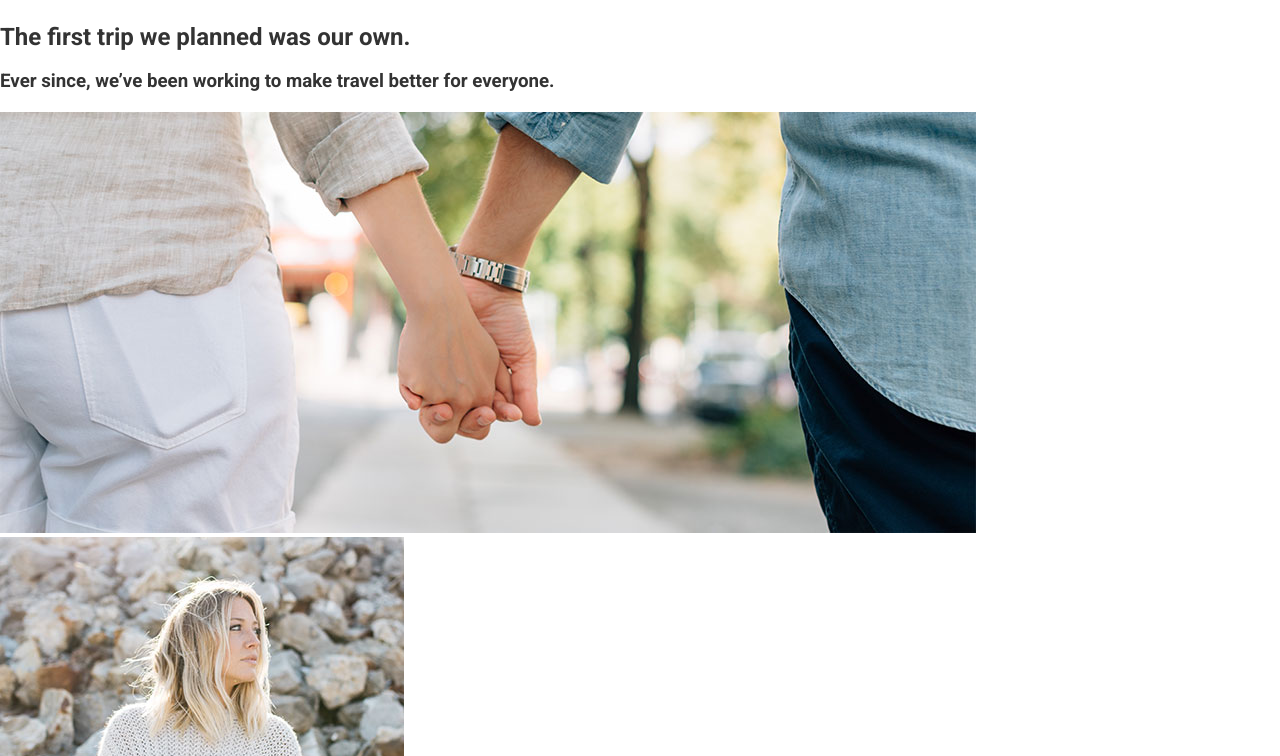
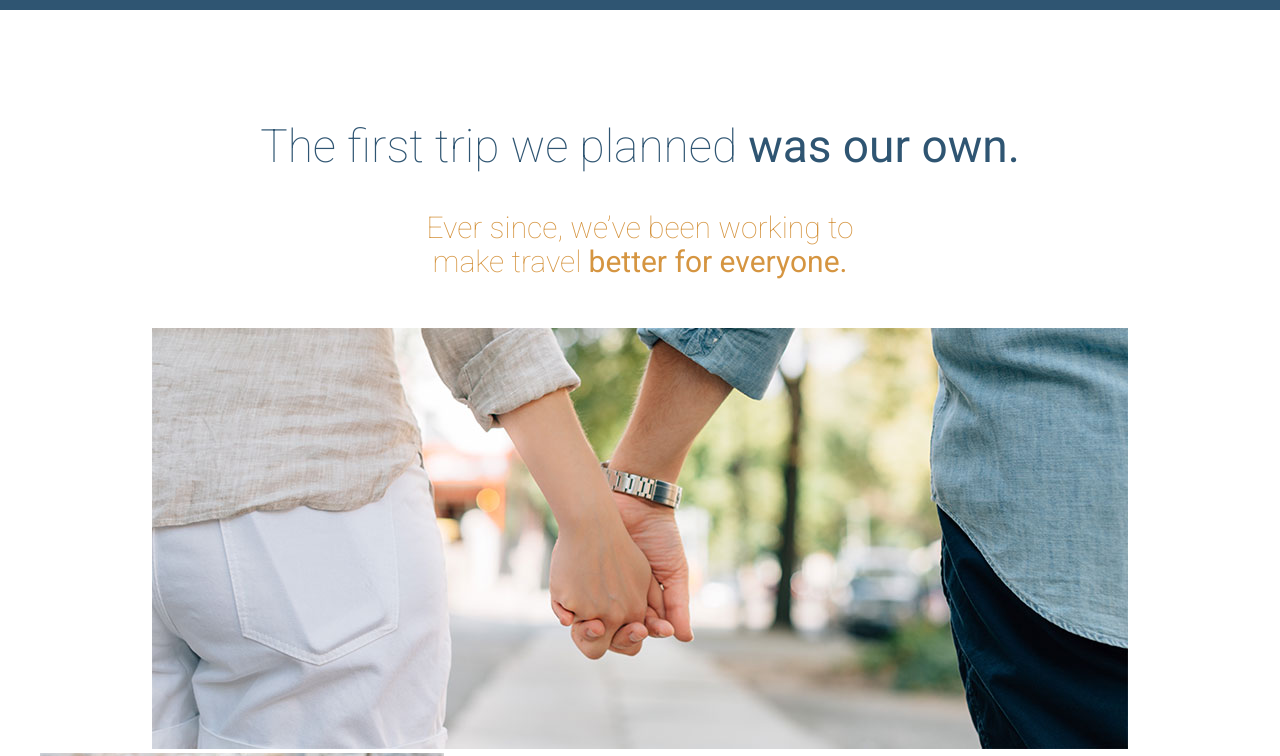
Before and after one commit to wsolution-heim/travel-site, a website: page app/index.html in a window 1280 px wide. Shown: the part 1009-1765 px from the top of the page. Drawn offline with Linux system fonts and the light colour scheme.

Commit message:
Beginn with css

```diff
--- a/app/assets/styles/modules/_btn.css
+++ b/app/assets/styles/modules/_btn.css
@@ -10,7 +10,10 @@
 	}
 
 	&--large {
-		font-size: 1.25rem;
 		padding: 1.1rem 1.9rem;
+
+		@media (--small-viewport) {
+			font-size: 1.25rem;
+		}
 	}
 }
--- /dev/null
+++ b/app/assets/styles/modules/_headline.css
@@ -0,0 +1,44 @@
+.headline {
+	font-weight: 300;
+	font-size: 1.9rem;
+	color: $mainBlue;
+
+	@media (--small-viewport) {
+		font-size: 2.875rem;
+	}
+
+	&--centered {
+		text-align: center;
+	}
+
+	&--orange {
+		color: $mainOrange;
+	}
+
+	&--small {
+		font-size: 1.3rem;
+
+		@media (--small-viewport) {
+			font-size: 1.875rem;
+		}
+	}
+
+	&--narrow {
+		max-width: 500px;
+		margin-left: auto;
+		margin-right: auto;
+	}
+
+	&--light {
+		font-weight: 100;
+	}
+
+	&--b-margin-light {
+		margin-bottom: .5em;
+	}
+
+	&--b-margin-large {
+		margin-bottom: 1.6em;
+	}
+
+}
--- /dev/null
+++ b/app/assets/styles/modules/_page-section.css
@@ -0,0 +1,14 @@
+.page-section {
+	padding: 1.2rem 0;
+
+	@media (--medium-viewport) {
+		padding: 4.5rem 0;
+	}
+
+	&--blue {
+		background-color: $mainBlue;
+		color: #fff;
+	}
+
+
+}
--- /dev/null
+++ b/app/assets/styles/modules/_wrapper.css
@@ -0,0 +1,17 @@
+.wrapper {
+	padding-left: 18px;
+	padding-right: 18px;
+	max-width: 1200px;
+	margin-left: auto;
+	margin-right: auto;
+
+	&--medium {
+		max-width: 976px;
+	}
+
+	/* wenn ein wrapper in einen anderen wrapper greift --> padding aufheben */
+	.wrapper {
+		padding-left: 0;
+		padding-right: 0;
+	}
+}
--- a/app/assets/styles/styles.css
+++ b/app/assets/styles/styles.css
@@ -4,3 +4,6 @@
 @import "base/_variables";
 @import "modules/_large-hero";
 @import "modules/_btn";
+@import "modules/_wrapper";
+@import "modules/_page-section";
+@import "modules/_headline";
--- a/app/index.html
+++ b/app/index.html
@@ -26,30 +26,37 @@
       <source srcset="assets/images/hero--large.jpg 1920w, assets/images/hero--large-hi-dpi.jpg 3840w" media="(min-width:1380px)">
       <source scrset="assets/images/hero--medium.jpg 1380w, assets/images/hero--medium-hi-dpi.jpg 2760w" media="(min-width: 990px)">
       <source srcset="assets/images/hero--small.jpg 990w, assets/images/hero--small-hi-dpi.jpg 1980w" media="(min-width: 600px)">
-      <img srcset="assets/images/hero--smaller.jpg 640w, assets/images/hero--smaller-hi-dpi.jpg 1280w">
+      <img srcset="assets/images/hero--smaller.jpg 640w, assets/images/hero--smaller-hi-dpi.jpg 1280w" class="large-hero__image">
   </picture>
     <div class="large-hero__text-content">
+      <div class="wrapper">
         <h1 class="large-hero__title">Your clarity.</h1>
         <h2 class="large-hero__subtitle">One trip away.</h2>
         <p class="large-hero__description">We create soul restoring journeys that inspire you to be you.</p>
         <p><a href="#" class="btn btn--orange btn--large">Get Started Today</a></p>
       </div>
   </div>
+  </div>
 
-  <div id="our-beginning">
-    <h2>The first trip we planned was our own.</h2>
-    <h3>Ever since, we&rsquo;ve been working to make travel better for everyone.</h3>
+  <div id="our-beginning" class="page-section">
+    <div class="wrapper">
+      <h2 class="headline headline--centered headline--light headline--b-margin-small">The first trip we planned <strong>was our own.</strong></h2>
+      <h3 class="headline headline--centered headline--orange headline--small headline--narrow headline--light headline--b-margin-large">Ever since, we&rsquo;ve been working to make travel <strong>better for everyone.</strong></h3>
+      <div class="wrapper wrapper--medium">
         <img src="assets/images/first-trip.jpg" alt="Couple walking down a street.">
+      </div>
       <img src="assets/images/our-start.jpg" alt="Our founder, Jane Doe">
-    <h2>Here&rsquo;s how we got started&hellip;</h2>
+      <h2  class="headline">Here&rsquo;s how we got started&hellip;</h2>
       <p>Lorem ipsum dolor sit amet, consectetur adipisicing elit, sed do eiusmod tempor incididunt ut labore et dolore magna aliqua. Ut enim ad minim veniam, <a href="#">quis nostrud exercitation</a> ullamco laboris nisi ut aliquip ex ea commodo consequat. Duis aute irure dolor in reprehenderit in voluptate velit esse cillum dolore eu fugiat nulla pariatur. Excepteur sint occaecat cupidatat non proident, sunt in culpa qui officia deserunt mollit anim id est laborum.</p>
       <p>Duis aute irure dolor in <strong>reprehenderit in</strong> voluptate velit esse cillum dolore eu fugiat nulla pariatur. Excepteur sint occaecat cupidatat non proident, sunt in culpa qui officia deserunt mollit anim id est laborum. Lorem ipsum dolor sit amet, consectetur adipisicing elit, sed do eiusmod tempor incididunt ut labore et dolore magna aliqua.</p>
       <p>Duis aute irure dolor in reprehenderit in voluptate velit esse cillum dolore eu fugiat nulla pariatur. Excepteur sint occaecat cupidatat non proident, sunt in culpa qui officia deserunt mollit anim id est laborum velit esse cillum <strong>dolore eu fugiat.</strong></p>
     </div>
+  </div>
 
-  <div id="features">
+  <div id="features" class="page-section page-section--blue">
+    <div class="wrapper">
       <img src="assets/images/icons/star.svg">
-    <h2>Our Features</h2>
+      <h2 class="headline">Our Features</h2>
 
       <img src="assets/images/icons/rain.svg">
       <h3>We&rsquo;ll Watch the Weather</h3>
@@ -67,10 +74,12 @@
       <h3>Survival Kit</h3>
       <p>Everytime you book an escape with us we send you a survival kit with the finest materials. The kit will allow you to setup a tent, start a fire, scratch your own back and lower your taxes.</p>
     </div>
+  </div>
 
   <div id="testimonials">
+    <div class="wrapper">
       <img src="assets/images/icons/comment.svg">
-    <h2>Real Testimonials</h2>
+      <h2 class="headline">Real Testimonials</h2>
 
       <img src="assets/images/testimonial-jane.jpg">
       <h3>Jane Doe</h3>
@@ -87,9 +96,12 @@
       <h3>6 Time Escaper</h3>
       <p>&ldquo;Duis aute irure dolor in reprehenderit in voluptate velit esse cillum dolore eu fugiat nulla pariatur. Excepteur sint occaecat cupidatat non proident, sunt in culpa qui officia deserunt mollit anim id est laborum. Lorem ipsum dolor sit amet, consectetur adipisicing elit, sed do eiusmod tempor incididunt ut.&rdquo;</p>
     </div>
+  </div>
 
   <footer>
+    <div class="wrapper">
       <p>Copyright &copy; 2016 Clear View Escapes. All rights reserved. <a href="#" class="btn btn--orange">Get in Touch</a></p>
+    </div>
   </footer>
 </body>
 </html>
--- a/app/temp/styles/styles.css
+++ b/app/temp/styles/styles.css
@@ -462,7 +462,12 @@ img {
 
 .large-hero {
 	position: relative;
+	border-bottom: 10px solid #2f5572;
 }
+
+.large-hero__image {
+		display: block;
+	}
 
 .large-hero__text-content {
 		position: absolute;
@@ -477,53 +482,27 @@ img {
 .large-hero__title {
 		font-weight: 300;
 		color: #2f5572;
-		font-size: 1.2rem;
+		font-size: 2.4rem;
 		margin: 0;
+
 	}
 
 @media (min-width: 530px) {
 
 .large-hero__title {
-			font-size: 2rem
-	}
-		}
+			font-size: 4.8rem
 
-@media (min-width: 800px) {
-
-.large-hero__title {
-			font-size: 3.2rem
-	}
-		}
-
-@media (min-width: 800px) {
-
-.large-hero__title {
-			font-size: 4.8rem
 	}
 		}
 
 .large-hero__subtitle {
 		font-weight: 300;
 		color: #2f5572;
-		font-size: 1.1rem;
+		font-size: 1.5rem;
 		margin: 0;
 	}
 
 @media (min-width: 530px) {
-
-.large-hero__subtitle {
-			font-size: 1.7rem
-	}
-		}
-
-@media (min-width: 800px) {
-
-.large-hero__subtitle {
-			font-size: 2.4rem
-	}
-		}
-
-@media (min-width: 1200px) {
 
 .large-hero__subtitle {
 			font-size: 2.9rem
@@ -532,13 +511,20 @@ img {
 
 .large-hero__description {
 		color:#fff;
-		font-size: 1.875rem;
+		font-size: 1.1rem;
 		font-weight: 100;
 		text-shadow: 2px 2px 0 rgba(0,0,0, .10);
 		max-width: 30rem;
 		margin-left: auto;
 		margin-right: auto;
 	}
+
+@media (min-width: 530px) {
+
+.large-hero__description {
+			font-size: 1.875rem
+	}
+		}
 
 .btn {
 	background-color: #2f5572;
@@ -553,6 +539,103 @@ img {
 	}
 
 .btn--large {
-		font-size: 1.25rem;
 		padding: 1.1rem 1.9rem;
 	}
+
+@media (min-width: 530px) {
+
+.btn--large {
+			font-size: 1.25rem
+	}
+		}
+
+.wrapper {
+	padding-left: 18px;
+	padding-right: 18px;
+	max-width: 1200px;
+	margin-left: auto;
+	margin-right: auto;
+}
+
+.wrapper--medium {
+		max-width: 976px;
+	}
+
+/* wenn ein wrapper in einen anderen wrapper greift --> padding aufheben */
+
+.wrapper .wrapper {
+		padding-left: 0;
+		padding-right: 0;
+	}
+
+.page-section {
+	padding: 1.2rem 0;
+
+
+}
+
+@media (min-width: 800px) {
+
+.page-section {
+		padding: 4.5rem 0
+
+
+}
+	}
+
+.page-section--blue {
+		background-color: #2f5572;
+		color: #fff;
+	}
+
+.headline {
+	font-weight: 300;
+	font-size: 1.9rem;
+	color: #2f5572;
+
+}
+
+@media (min-width: 530px) {
+
+.headline {
+		font-size: 2.875rem
+
+}
+	}
+
+.headline--centered {
+		text-align: center;
+	}
+
+.headline--orange {
+		color: #d59541;
+	}
+
+.headline--small {
+		font-size: 1.3rem;
+	}
+
+@media (min-width: 530px) {
+
+.headline--small {
+			font-size: 1.875rem
+	}
+		}
+
+.headline--narrow {
+		max-width: 500px;
+		margin-left: auto;
+		margin-right: auto;
+	}
+
+.headline--light {
+		font-weight: 100;
+	}
+
+.headline--b-margin-light {
+		margin-bottom: .5em;
+	}
+
+.headline--b-margin-large {
+		margin-bottom: 1.6em;
+	}
```
Also changed, not shown: app/assets/styles/modules/_large-hero.css (+13 -19 lines). Lines whose indentation alone changed are shown as unchanged.
